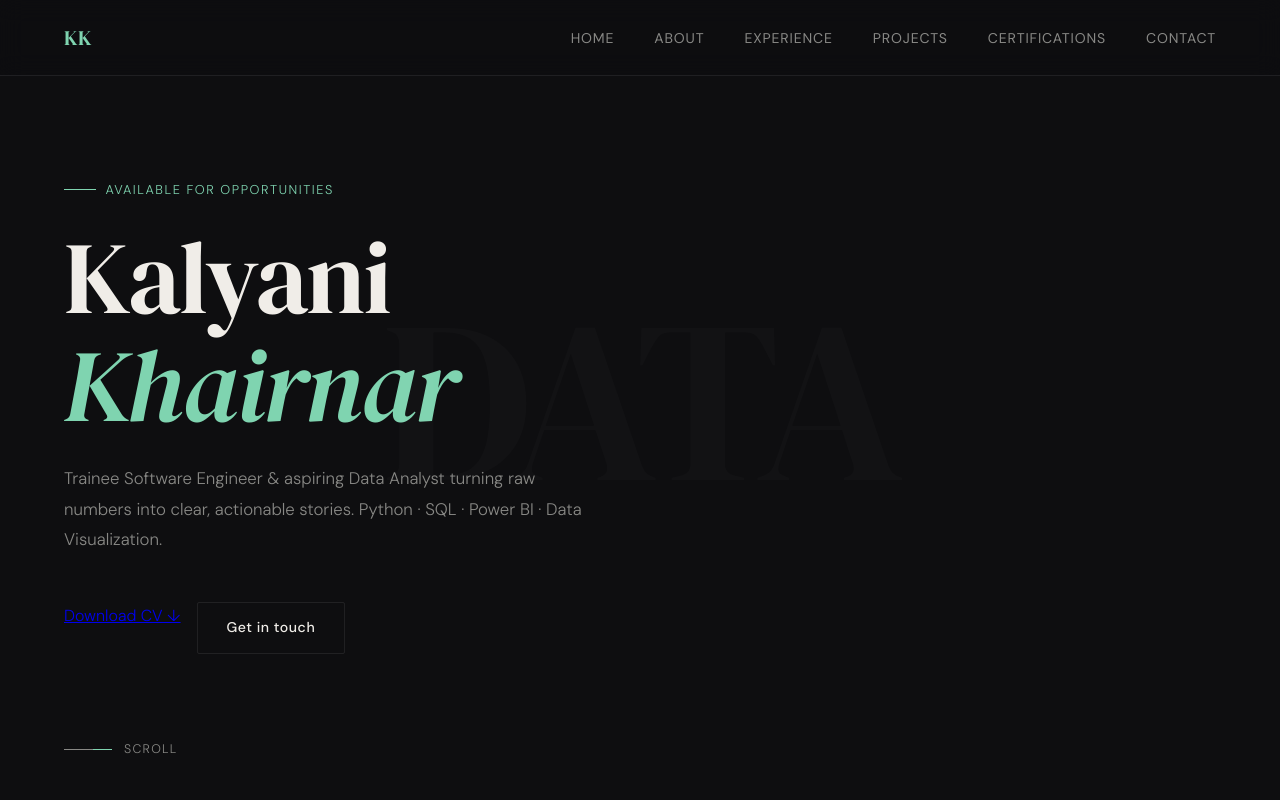
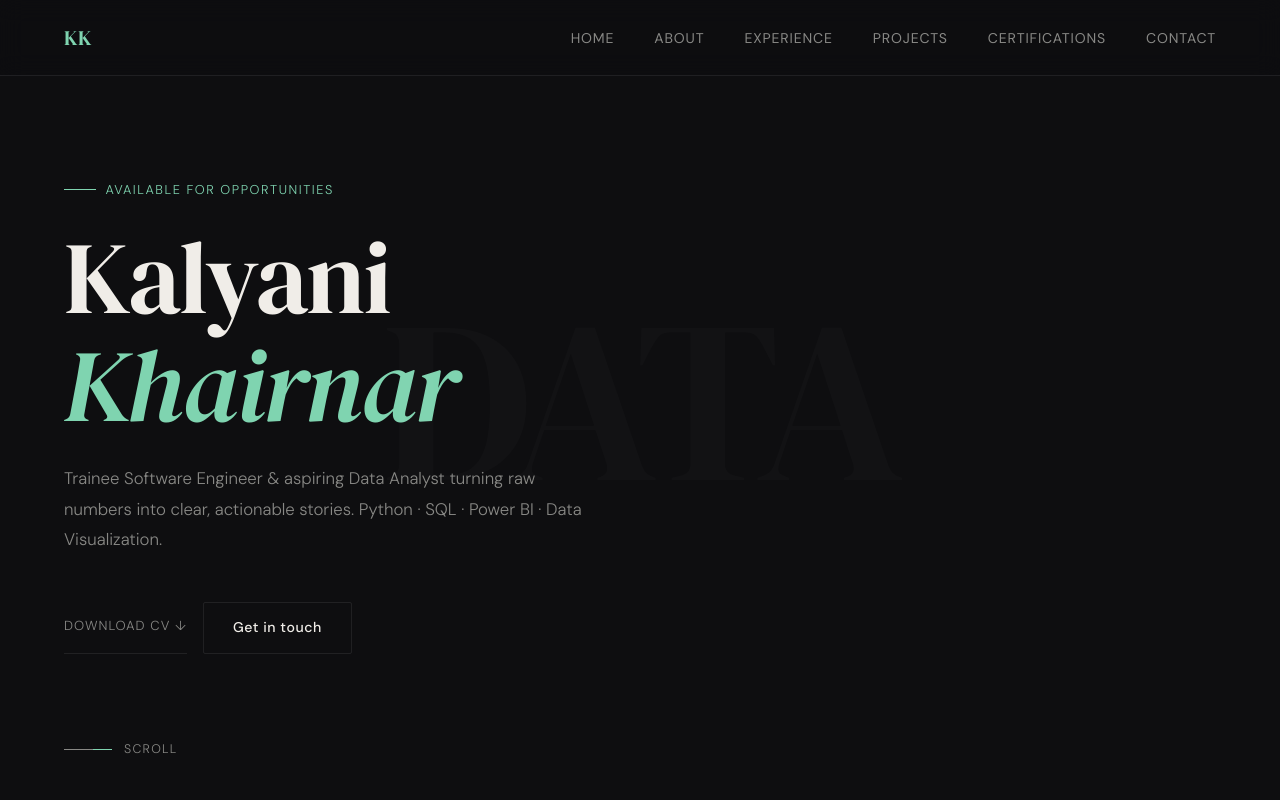
Before and after one commit to kalyani-khairnar/Portfolio, a plain HTML site: page index.html in a window 1280 px wide. Shown: the top 800 px of the page. Drawn offline with Linux system fonts and the light colour scheme.

Commit message:
Update index.html

```diff
--- a/index.html
+++ b/index.html
@@ -381,7 +381,7 @@
     Trainee Software Engineer & aspiring Data Analyst turning raw numbers into clear, actionable stories. Python · SQL · Power BI · Data Visualization.
   </p>
   <div class="hero-cta">
-    <a href="https://docs.google.com/document/d/1bJAi3DuWU_mbHMdsqYQlKwtyB64N2nKZ/edit?usp=sharing&ouid=108399281173433164897&rtpof=true&sd=true" target="_blank">Download CV ↓</a>
+    <a href="https://docs.google.com/document/d/1bJAi3DuWU_mbHMdsqYQlKwtyB64N2nKZ/edit?usp=sharing&ouid=108399281173433164897&rtpof=true&sd=true" class="social-link" target="_blank">Download CV ↓</a>
     <a href="#contact" class="btn btn-outline">Get in touch</a>
   </div>
   <div class="scroll-hint">
```
